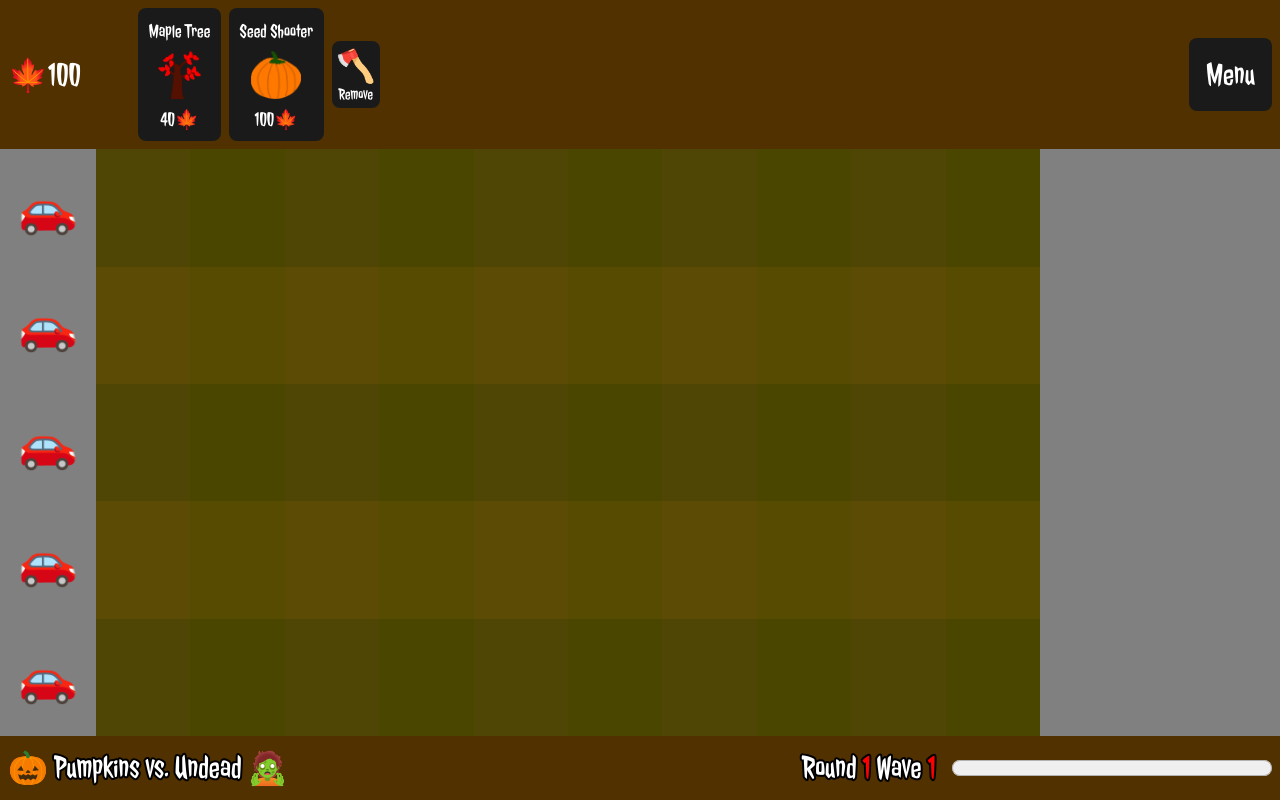
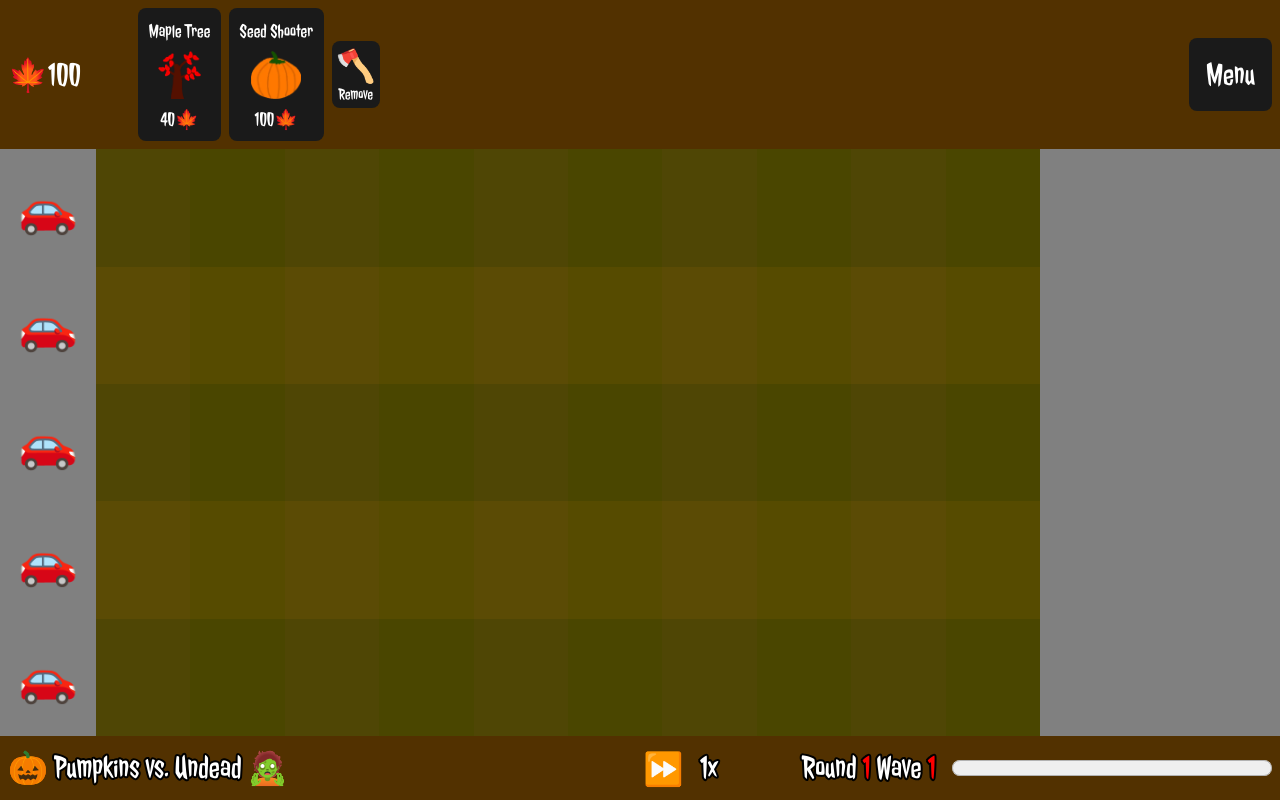
Before and after one commit to Axwabo/pumpkins-vs-undead, a Vue app: page / in a window 1280 px wide. Both pictures are taken after a click on the button "Play". Built offline with nearby package versions, Linux system fonts and the light colour scheme.

Commit message:
fast-forward + round complete screen

```diff
--- a/src/components/GameView.vue
+++ b/src/components/GameView.vue
@@ -5,6 +5,7 @@ import Soundtrack from "./Soundtrack.vue";
 import useGameStore from "../stores/gameStore.ts";
 import Stats from "./Stats.vue";
 import RandomLeafDrop from "./RandomLeafDrop.vue";
+import RoundComplete from "./RoundComplete.vue";
 
 const { lanes } = useGameStore();
 </script>
@@ -17,6 +18,7 @@ const { lanes } = useGameStore();
         <Stats />
     </div>
     <Soundtrack />
+    <RoundComplete />
 </template>
 
 <style scoped>
--- /dev/null
+++ b/src/components/RoundComplete.vue
@@ -0,0 +1,38 @@
+<script setup lang="ts">
+import useGameStore from "../stores/gameStore.ts";
+import { storeToRefs } from "pinia";
+import { computed, useTemplateRef, watch } from "vue";
+import rewards from "../types/rewards.ts";
+
+const { nextRound } = useGameStore();
+
+const { round, roundCompleted } = storeToRefs(useGameStore());
+
+const complete = useTemplateRef("complete");
+
+const reward = computed(() => rewards[round.value]);
+
+watch(roundCompleted, value => value && complete.value?.showModal());
+</script>
+
+<template>
+    <dialog ref="complete" v-on:close="nextRound">
+        <h1>Round {{ round + 1 }} complete!</h1>
+        <template v-if="reward">
+            <div :class="[ 'pumpkin', reward ]"></div>
+            <p>Unlocked {{ reward }}</p>
+        </template>
+        <button v-on:click="complete?.close()">Continue</button>
+    </dialog>
+</template>
+
+<style scoped>
+dialog {
+    font-size: 2em;
+}
+
+.pumpkin {
+    width: 5rem;
+    height: 5rem;
+}
+</style>
--- a/src/components/Stats.vue
+++ b/src/components/Stats.vue
@@ -4,7 +4,9 @@ import useGameStore from "../stores/gameStore.ts";
 import { computed } from "vue";
 import rounds from "../types/rounds/roundDefinitions.ts";
 
-const { round, wave, zombiesThisRound } = storeToRefs(useGameStore());
+const { round, wave, zombiesThisRound, speed } = storeToRefs(useGameStore());
+
+const speeds = [ 1, 1.5, 2, 2.5, 3, 5 ];
 
 const totalZombies = computed(() => rounds[round.value]!.reduce((prev, curr) => curr.length + prev, 0));
 </script>
@@ -13,7 +15,9 @@ const totalZombies = computed(() => rounds[round.value]!.reduce((prev, curr) =>
     <footer id="stats">
         <span>🎃 ️Pumpkins vs. Undead 🧟</span>
         <div class="separator"></div>
-        <span>Round <span class="red">{{ round + 1 }}</span> Wave <span class="red">{{ wave + 1 }}</span></span>
+        <button id="speedSwitcher" v-on:click="speed = speeds[(speeds.indexOf(speed) + 1) % speeds.length]!">⏩</button>
+        <label for="speedSwitcher" id="speedDisplay">{{ speed }}x</label>
+        <span id="roundInfo">Round <span class="red">{{ round + 1 }}</span> Wave <span class="red">{{ wave + 1 }}</span></span>
         <progress :value="zombiesThisRound" :max="totalZombies"></progress>
     </footer>
 </template>
@@ -29,6 +33,22 @@ const totalZombies = computed(() => rounds[round.value]!.reduce((prev, curr) =>
     paint-order: stroke fill;
 }
 
+#speedSwitcher {
+    padding: 0;
+    background-color: transparent;
+}
+
+#speedDisplay {
+    display: inline-block;
+    min-width: 3ch;
+}
+
+#roundInfo {
+    display: inline-block;
+    min-width: 15ch;
+    text-align: right;
+}
+
 .red {
     color: red;
 }
--- a/src/composables/useAnimationFrame.ts
+++ b/src/composables/useAnimationFrame.ts
@@ -1,6 +1,10 @@
 import { onMounted, onUnmounted } from "vue";
+import { storeToRefs } from "pinia";
+import useGameStore from "../stores/gameStore.ts";
 
 export default function useAnimationFrame(callback: (deltaSeconds: number) => void) {
+    const { speed } = storeToRefs(useGameStore());
+
     let frame = 0;
     let time = 0;
 
@@ -18,7 +22,7 @@ export default function useAnimationFrame(callback: (deltaSeconds: number) => vo
             return;
         const seconds = (performance.now() - time) * 0.001;
         time = performance.now();
-        callback(Math.min(0.5, seconds));
+        callback(Math.min(0.5, seconds) * speed.value);
         requestAnimationFrame(tick);
     }
 }
--- a/src/stores/gameStore.ts
+++ b/src/stores/gameStore.ts
@@ -3,6 +3,7 @@ import type { PumpkinType } from "../types/pumpkins/pumpkinType.ts";
 import { reactive, shallowReactive } from "vue";
 import { createLanes, type Lane } from "../types/lane.ts";
 import type Undead from "../types/undead/undead.ts";
+import rounds from "../types/rounds/roundDefinitions.ts";
 
 interface State {
     leaves: number;
@@ -14,6 +15,8 @@ interface State {
     lanes: Lane[];
     undead: Set<Undead>;
     dragging: PumpkinType | "axe" | undefined;
+    roundCompleted: boolean;
+    speed: number;
 }
 
 const store = defineStore("game", {
@@ -26,7 +29,9 @@ const store = defineStore("game", {
         unlockedCards: reactive([ "Maple Tree", "Seed Shooter" ]),
         lanes: createLanes(),
         undead: shallowReactive(new Set()),
-        dragging: undefined
+        dragging: undefined,
+        roundCompleted: false,
+        speed: 1
     }),
     actions: {
         earn(amount: number) {
@@ -39,6 +44,10 @@ const store = defineStore("game", {
             return true;
         },
         nextWave() {
+            if (this.wave >= rounds[this.round]!.length - 1) {
+                this.roundCompleted = true;
+                return;
+            }
             this.zombiesThisWave = 0;
             this.wave++;
         },
--- /dev/null
+++ b/src/types/rewards.ts
@@ -0,0 +1,5 @@
+import type { PumpkinType } from "./pumpkins/pumpkinType.ts";
+
+const rewards: PumpkinType[] = [] as const;
+
+export default rewards;
```
